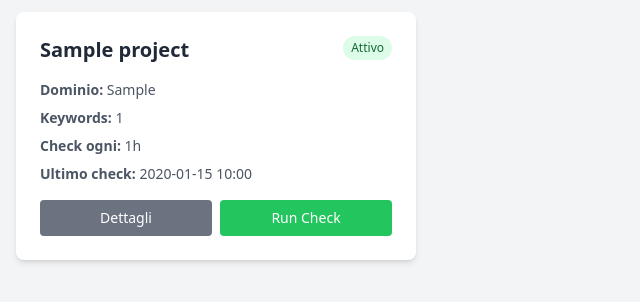
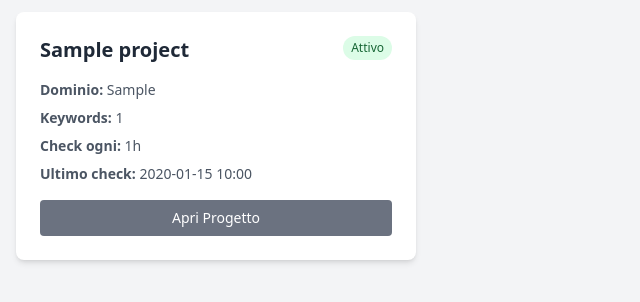
Before and after one commit to DahNova/crawl4ai-rank-tracker, a FastAPI app: page / in a window 1280 px wide. Shown: the part 184-486 px from the top of the page, without its empty margins (0-640 px from the left). Run offline with FastAPI, Linux system fonts and the light colour scheme; tables that the repository leaves empty hold one stand-in row (values such as "Sample post"); some libraries are stand-ins or nearby versions.

Commit message:
Update project action button in dashboard
Replace "Dettagli" with "Apri Progetto" and remove the "Run Check" button to simplify the project card interface in the dashboard.

```diff
--- a/templates/dashboard.html
+++ b/templates/dashboard.html
@@ -199,11 +199,8 @@
 
                 <div class="mt-4 flex space-x-2">
                     <a href="/project/{{ project.id }}" class="flex-1 bg-gray-500 hover:bg-gray-600 text-white px-4 py-2 rounded text-center text-sm">
-                        Dettagli
+                        Apri Progetto
                     </a>
-                    <button @click="runCheck({{ project.id }})" class="flex-1 bg-green-500 hover:bg-green-600 text-white px-4 py-2 rounded text-sm">
-                        Run Check
-                    </button>
                 </div>
             </div>
             {% endfor %}
```
